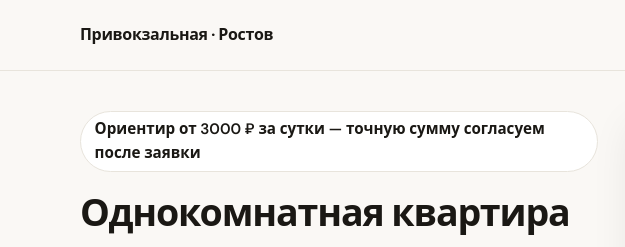
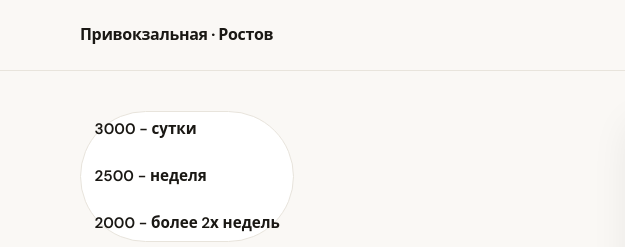
Before and after one commit to AntonButov/privksalnaya, a plain HTML site: page index.html in a window 1280 px wide. Shown: the top 247 px of the page, 0-625 px from the left. Drawn offline with Linux system fonts and the light colour scheme; grey boxes are pictures that could not be loaded.

Commit message:
Update daily rate copy and preserve multiline display.
Co-authored-by: Cursor <cursoragent@cursor.com>

```diff
--- a/app.js
+++ b/app.js
@@ -47,7 +47,7 @@ const STRINGS = {
     addressLine: "Привокзальная ул. 3/1, г. Ростов-на-Дону",
     heroLead:
       "Если вы искали, где снять однокомнатную квартиру в Ростове посуточно рядом с центром и вокзалами — это жильё на Привокзальной: новый дом, двор с детской площадкой, набережная Дона рядом. Актуальные фото ниже, как при запросе «снять квартиру посуточно с фото». Связь и бронирование напрямую от хозяина через форму на сайте — без посредников.",
-    priceHint: "Ориентир от 3000 ₽ за сутки — точную сумму согласуем после заявки",
+    priceHint: "3000 - сутки\n\n2500 - неделя\n\n2000 - более 2х недель",
     bookCta: "Оставить заявку",
     callCta: "Заказать звонок",
     callSectionTitle: "Заказать обратный звонок",
--- a/styles.css
+++ b/styles.css
@@ -146,6 +146,7 @@ header.top {
   border-radius: 999px;
   font-size: 0.95rem;
   font-weight: 600;
+  white-space: pre-line;
   margin-bottom: 1.25rem;
 }
 
```
